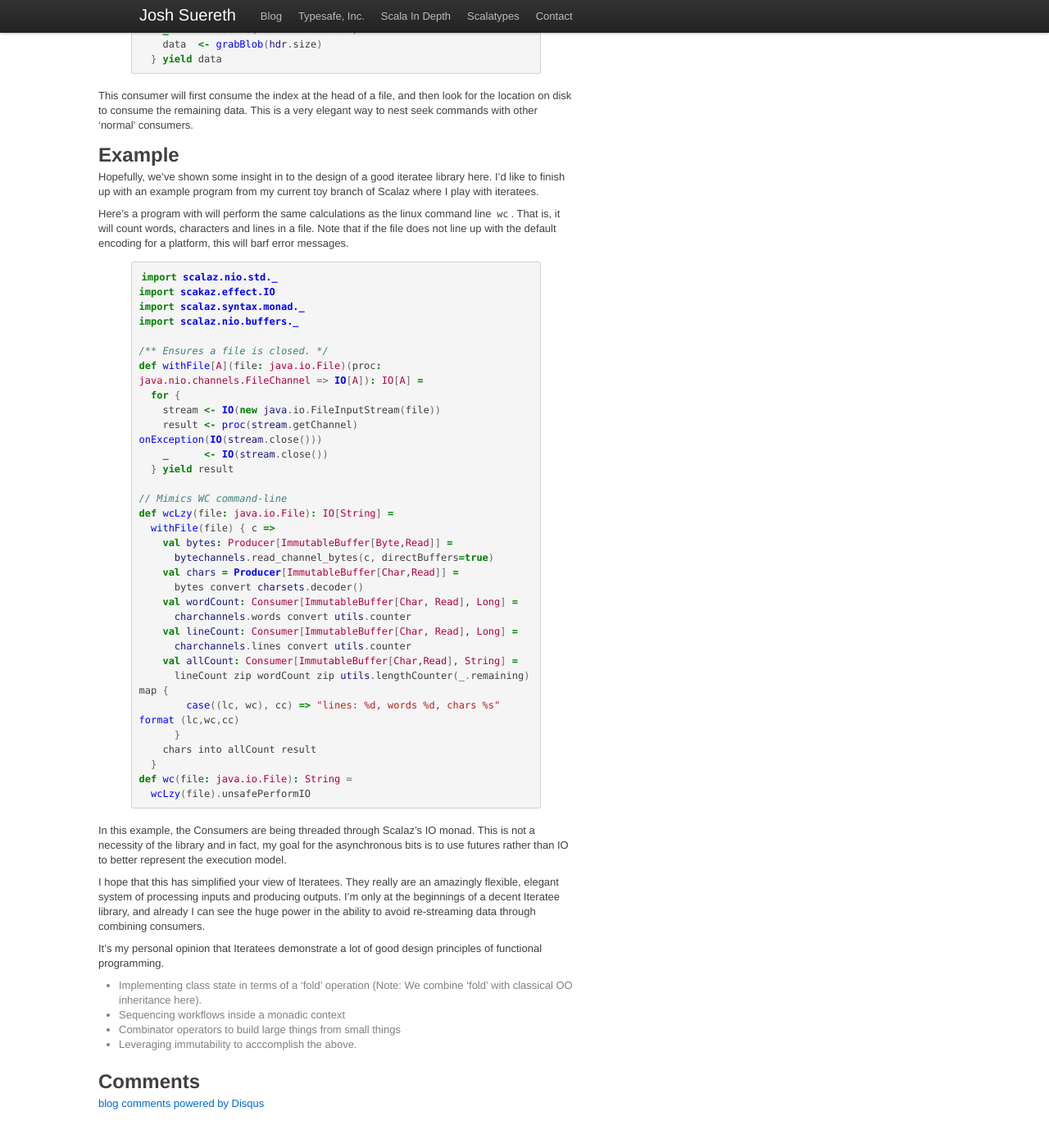
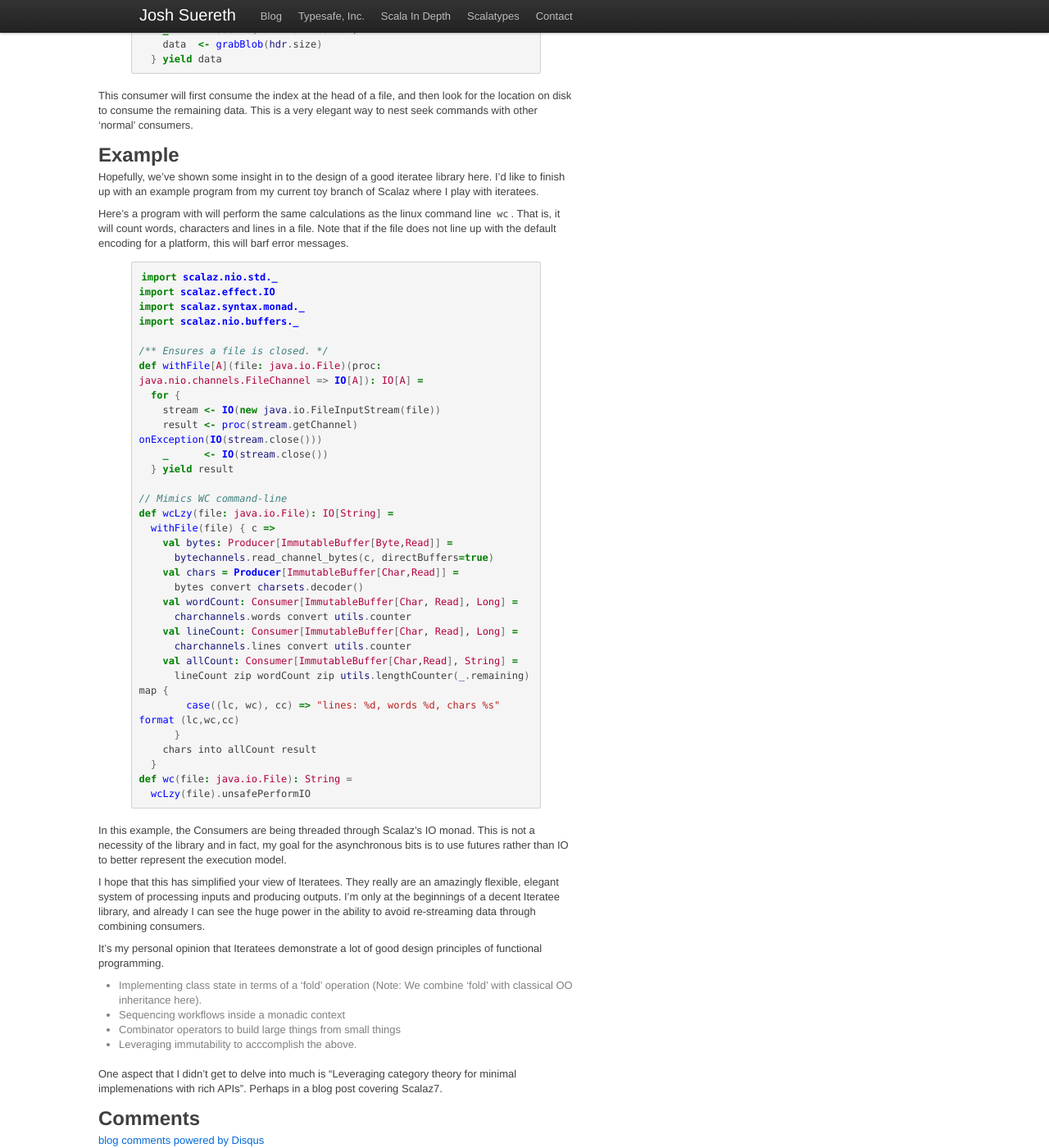
Before and after one commit to jsuereth/jsuereth.github.com, a Jekyll site: the page built from _posts/scala/2012-02-29-iteratees.md, in a window 1280 px wide and 1400 px high, scrolled down 6836 px. Shown: the whole window at 82% size. Built offline with Jekyll 4.4.1, drawn with Linux system fonts in a browser that asks for light colours; comment, search, counter and statistics services are not loaded; before the commit the page ends 8191 px from its top, so only the background shows below that.

Commit message:
Another type fixer

```diff
--- a/_posts/scala/2012-02-29-iteratees.md
+++ b/_posts/scala/2012-02-29-iteratees.md
@@ -327,7 +327,7 @@ Here's a program with will perform the same calculations as the linux command li
 
 {% highlight scala %}
 import scalaz.nio.std._
-import scakaz.effect.IO
+import scalaz.effect.IO
 import scalaz.syntax.monad._
 import scalaz.nio.buffers._
 
@@ -370,3 +370,5 @@ It's my personal opinion that Iteratees demonstrate a lot of good design princip
 * Sequencing workflows inside a monadic context
 * Combinator operators to build large things from small things
 * Leveraging immutability to acccomplish the above.
+
+One aspect that I didn't get to delve into much is "Leveraging category theory for minimal implemenations with rich APIs".  Perhaps in a blog post covering Scalaz7.
```
